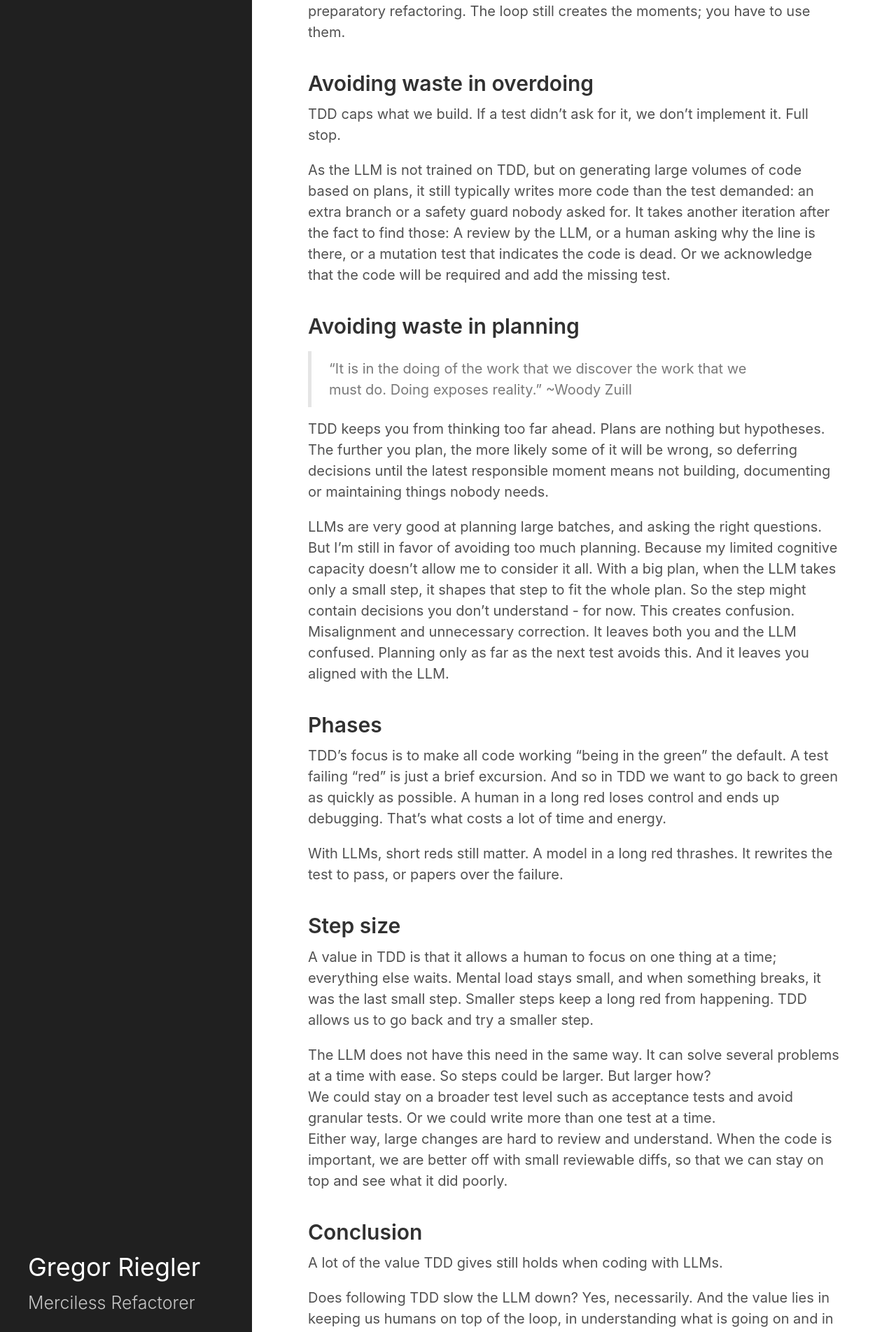
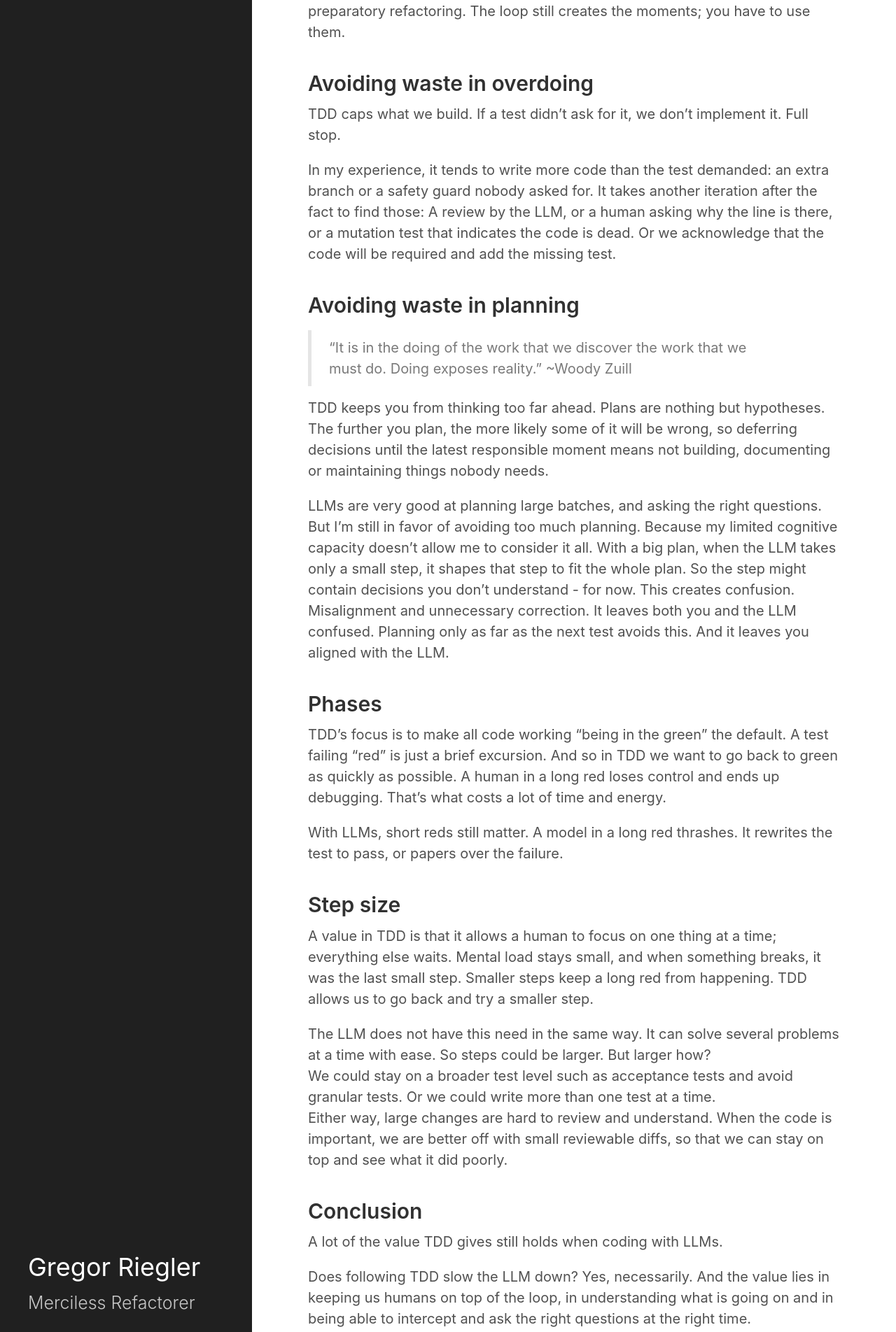
Before and after one commit to gregorriegler/gregorriegler.github.io, a Jekyll site: the page built from _posts/2026-10-03-tdd-with-llms-theatre.md, in a window 1280 px wide. Shown: the part 2692-4596 px from the top of the page at 70% size. Built offline with Jekyll 4.4.1, drawn with Linux system fonts in a browser that asks for light colours.

Commit message:
Replace unverified training claim with observed behavior
Co-Authored-By: Claude Opus 5.5 <noreply@anthropic.com>
Claude-Session: https://claude.ai/code/session_019UoU5678TLY2uFRDmcBAmi

```diff
--- a/_posts/2026-10-03-tdd-with-llms-theatre.md
+++ b/_posts/2026-10-03-tdd-with-llms-theatre.md
@@ -59,7 +59,7 @@ This still holds, but the LLM will not feel that pain or ask those questions for
 
 TDD caps what we build. If a test didn't ask for it, we don't implement it. Full stop.
 
-As the LLM is not trained on TDD, but on generating large volumes of code based on plans, it still typically writes more code than the test demanded: an extra branch or a safety guard nobody asked for. It takes another iteration after the fact to find those: A review by the LLM, or a human asking why the line is there, or a mutation test that indicates the code is dead. Or we acknowledge that the code will be required and add the missing test.
+In my experience, it tends to write more code than the test demanded: an extra branch or a safety guard nobody asked for. It takes another iteration after the fact to find those: A review by the LLM, or a human asking why the line is there, or a mutation test that indicates the code is dead. Or we acknowledge that the code will be required and add the missing test.
 
 ## Avoiding waste in planning
 
```
